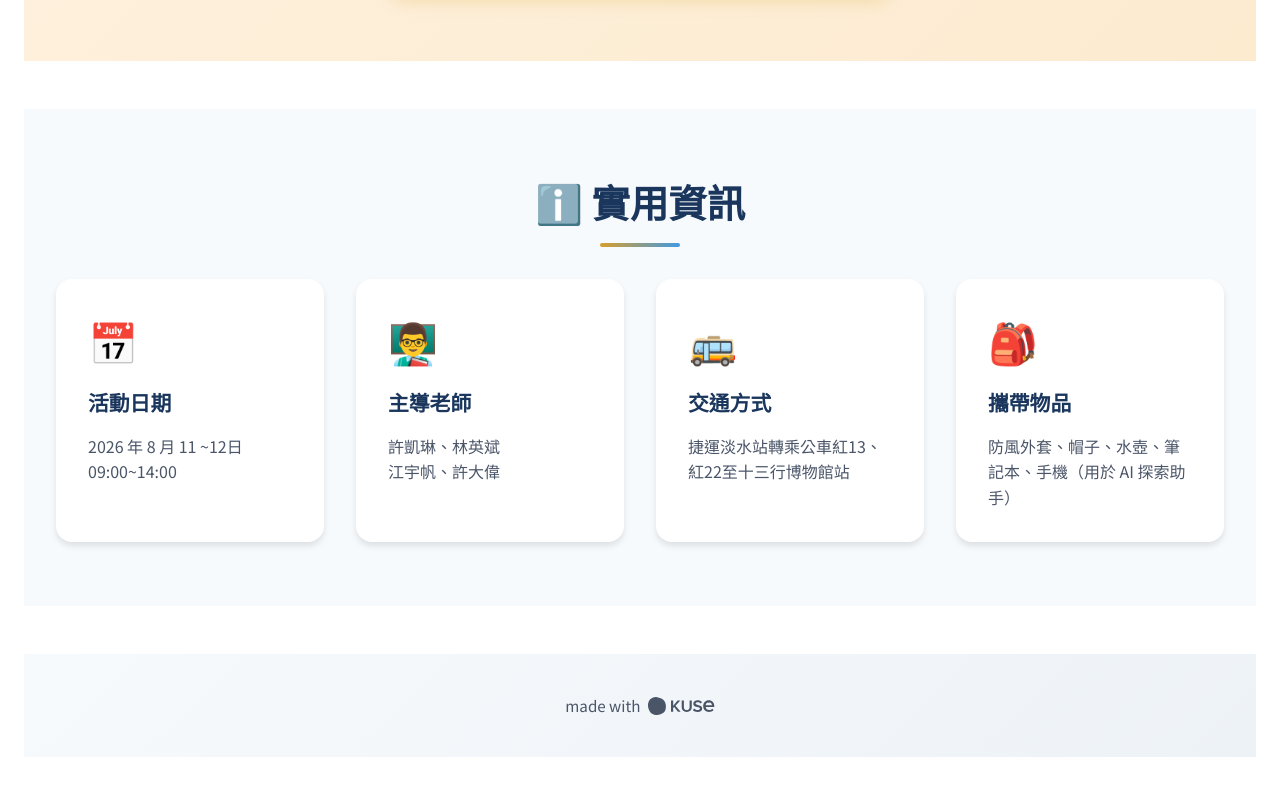
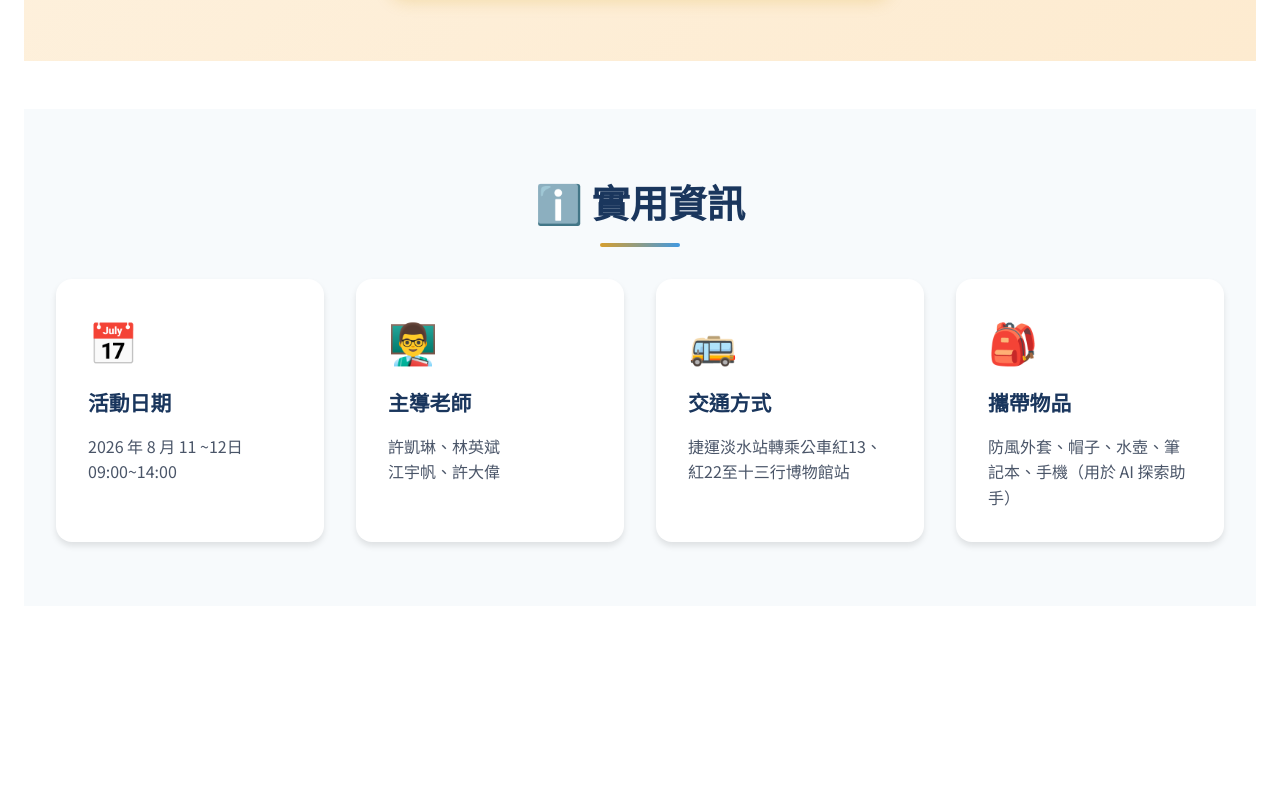
Before and after one commit to ab0308-del/bali-teacher-2026, a plain HTML site: page index.html in a window 1280 px wide. Shown: the part 8649-9444 px from the top of the page. After the commit the page ends 9303 px from the top, so only its background shows below. Drawn offline with nearby package versions, Linux system fonts and the light colour scheme; a web font is replaced by a local one.

Commit message:
移除 kuse 品牌標誌

```diff
--- a/index.html
+++ b/index.html
@@ -2071,12 +2071,6 @@
         </section>
 
         <!-- Kuse Branding -->
-        <div class="kuse-branding" style="">
-            <a href="https://kuse.ai" target="_blank" rel="noopener noreferrer">
-                <span>made with</span>
-                <svg viewBox="0,0,160,44" xmlns="http://www.w3.org/2000/svg"><path d="m.01,20.65C-.43,8.25,9.3-2.03,22.04.34,34.78,2.72,43.29,8.32,43.29,22.9s-8.66,19.01-22.03,20.3C7.9,44.5.46,33.05.01,20.65z" fill="currentColor"></path><path fill-rule="evenodd" clip-rule="evenodd" d="m146.76,7.94c8.07,0,13.24,6.15,13.24,14.58v1.39h-20.75c.45,4.05,3.51,7.37,8.57,7.37,2.62,0,5.73-1.05,7.62-2.94l2.67,3.83c-2.67,2.55-6.62,3.88-10.9,3.88-8.07,0-14.08-5.6-14.08-14.08,0-7.76,5.67-14.02,13.63-14.02zm0,4.77c-5.01,0-7.29,3.83-7.57,7.1h15.13c-.11-3.16-2.28-7.1-7.57-7.1z" fill="currentColor"></path><path d="m86.64,24.49c0,4.15,2.39,6.84,6.84,6.84,4.4,0,6.84-2.69,6.84-6.84V8.55h5.37v16.33c0,6.7-4.06,11.14-12.21,11.14-8.21,0-12.21-4.5-12.21-11.09V8.55h5.37v15.94zm32.99-16.55c4.49,0,8.06,1.47,10.6,3.86l-2.59,3.81c-2.05-2-5.28-3.08-8.06-3.08-2.88,0-4.84,1.37-4.84,3.32,0,1.91,2.64,2.54,5.81,3.27,4.59,1.08,10.26,2.4,10.26,8.46,0,4.94-3.76,8.41-11.14,8.41-4.98,0-8.94-1.76-11.24-4.11l2.54-4.11c1.86,1.91,5.18,3.67,8.84,3.67,3.91,0,5.57-1.66,5.57-3.62,0-2.3-2.88-2.98-6.21-3.76-4.54-1.08-9.87-2.3-9.87-8.06,0-4.5,4.2-8.06,10.31-8.06zM60.79,20.82,71.44,8.55h6.5L66.46,21.26,78.82,35.44h-6.5l-9.28-11.1-2.25,2.49v8.6h-5.33V8.55h5.33v12.27z" fill="currentColor"></path></svg>
-            </a>
-        </div>
     </div>
 
     <script>
```
